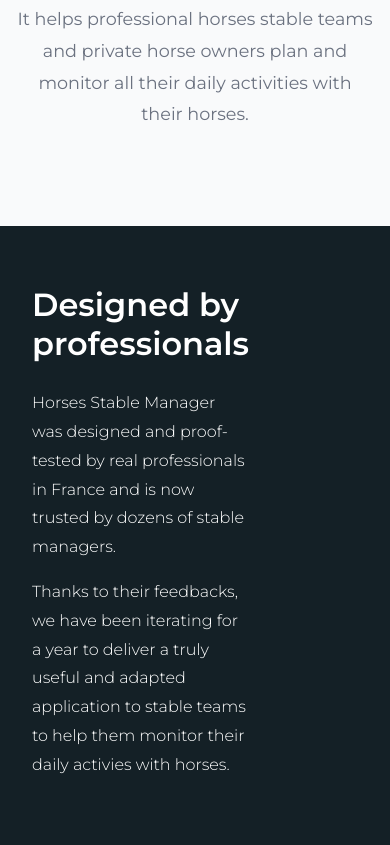
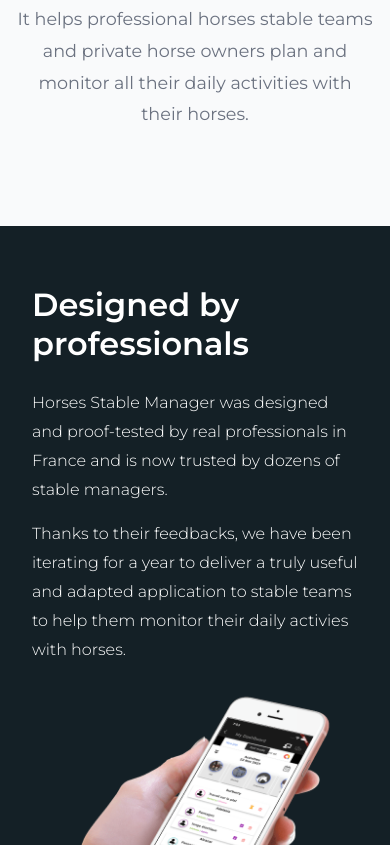
Before and after one commit to pyveslg/horses_stable, a plain HTML site: page index.html in a window 390 px wide. Shown: the part 1155-2000 px from the top of the page. Drawn offline with Linux system fonts and the light colour scheme.

Commit message:
features section responsive

```diff
--- a/css/pages/home-features.css
+++ b/css/pages/home-features.css
@@ -1,6 +1,6 @@
 .features {
   color: white;
-  padding: 2em 0;
+  padding: var(--gutter) 0;
 }
 
 .features p {
@@ -56,3 +56,11 @@
 .features-grid .feature:not(:last-child) {
   margin-bottom: 6em;
 }
+
+@media (max-width: 768px) {
+  .features, .features-grid {
+    display: block;
+  }
+  .features-introduction { padding-right: var(--gutter) }
+  .features-grid .grid-right { padding-left: var(--gutter) }
+}
--- a/css/pages/home-introduction.css
+++ b/css/pages/home-introduction.css
@@ -34,10 +34,6 @@
   .introduction .square-svg:first-child { transform: translate(50%, 35%) }
 }
 
-@media (max-width: 768px) {
-
-}
-
 @media (max-width: 576px) {
   .introduction-content { width: calc(100% - var(--gutter)) }
   .introduction .square-svg { display: none }
```
